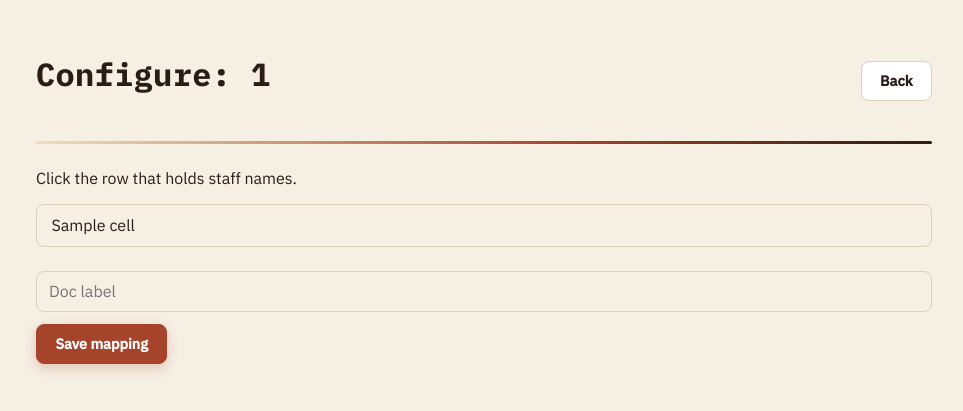
After one commit to kahhoe0204/roaster-excel-aggregator, a FastAPI app: template app/templates/configure.html in a window 1280 px wide. The commit adds this page. Shown: the top 411 px of the page, without its empty margins (156-1119 px from the left). Run offline with FastAPI, Linux system fonts and the light colour scheme; the template is opened without the code that fills it: most values are stand-ins (such as "Sample title", 1, 10 or a date in 2020).

Commit message:
feat: sheet configuration UI (add doc, load tabs, configure header row)

```diff
--- a/app/main.py
+++ b/app/main.py
@@ -9,7 +9,7 @@ from fastapi.templating import Jinja2Templates
 from pydantic import BaseModel
 from starlette.middleware.sessions import SessionMiddleware
 
-from . import aggregate, al, auth, config, db, excel_export
+from . import aggregate, al, auth, config, csv_fetch, db, excel_export, mapping, sheets
 
 
 class AlCreate(BaseModel):
@@ -20,6 +20,10 @@ class AlCreate(BaseModel):
 
 class AlAction(BaseModel):
     name: str
+
+
+class SheetTabsRequest(BaseModel):
+    spreadsheet_id: str
 
 
 app = FastAPI()
@@ -40,8 +44,13 @@ def _user(request):
 
 
 @app.get("/login", response_class=HTMLResponse)
-def login_form(request: Request):
-    return templates.TemplateResponse(request, "login.html", {"error": None})
+def login_form(request: Request, error: str = ""):
+    if _user(request):
+        return RedirectResponse("/", status_code=303)
+    message = "Invalid credentials" if error else None
+    response = templates.TemplateResponse(request, "login.html", {"error": message})
+    response.headers["Cache-Control"] = "no-store"
+    return response
 
 
 @app.post("/login")
@@ -50,9 +59,7 @@ def login(request: Request, username: str = Form(...), password: str = Form(...)
     if hashed and auth.verify_password(password, hashed):
         request.session["user"] = username
         return RedirectResponse("/", status_code=303)
-    return templates.TemplateResponse(
-        request, "login.html", {"error": "Invalid credentials"}, status_code=401
-    )
+    return RedirectResponse("/login?error=1", status_code=303)
 
 
 @app.get("/logout")
@@ -65,7 +72,9 @@ def logout(request: Request):
 def index(request: Request, name: str = ""):
     if not _user(request):
         return RedirectResponse("/login", status_code=303)
-    return templates.TemplateResponse(request, "report.html", {"name": name.strip()})
+    response = templates.TemplateResponse(request, "report.html", {"name": name.strip()})
+    response.headers["Cache-Control"] = "no-store"
+    return response
 
 
 def _report_payload(conn, name):
@@ -138,3 +147,77 @@ def report_xlsx(request: Request, name: str = ""):
         media_type="application/vnd.openxmlformats-officedocument.spreadsheetml.sheet",
         headers={"Content-Disposition": f'attachment; filename="{name}.xlsx"'},
     )
+
+
+@app.get("/sheets", response_class=HTMLResponse)
+def sheets_page(request: Request):
+    if not _user(request):
+        return RedirectResponse("/login", status_code=303)
+    conn = db.init_db(config.DB_PATH)
+    try:
+        docs = mapping.list_docs(conn)
+    finally:
+        conn.close()
+    return templates.TemplateResponse(request, "sheets.html", {"docs": docs})
+
+
+@app.post("/api/sheets/tabs")
+def api_sheets_tabs(request: Request, payload: SheetTabsRequest):
+    if not _user(request):
+        raise HTTPException(status_code=401)
+    tabs = sheets.list_tabs(payload.spreadsheet_id.strip(), config.GOOGLE_API_KEY)
+    return {"tabs": tabs}
+
+
+@app.get("/sheets/{spreadsheet_id}/configure", response_class=HTMLResponse)
+def configure_form(request: Request, spreadsheet_id: str, gid: str):
+    if not _user(request):
+        return RedirectResponse("/login", status_code=303)
+    grid = csv_fetch.fetch_csv(spreadsheet_id, gid)
+    return templates.TemplateResponse(
+        request,
+        "configure.html",
+        {"spreadsheet_id": spreadsheet_id, "gid": gid, "grid": grid[:15], "error": None},
+    )
+
+
+@app.post("/sheets/{spreadsheet_id}/configure")
+def configure_submit(
+    request: Request,
+    spreadsheet_id: str,
+    gid: str = Form(...),
+    label: str = Form(...),
+    header_row: int = Form(...),
+):
+    if not _user(request):
+        return RedirectResponse("/login", status_code=303)
+    grid = csv_fetch.fetch_csv(spreadsheet_id, gid)
+    detected = mapping.detect_date_range(grid, header_row)
+    if detected is None:
+        return templates.TemplateResponse(
+            request,
+            "configure.html",
+            {
+                "spreadsheet_id": spreadsheet_id,
+                "gid": gid,
+                "grid": grid[:15],
+                "error": "Could not auto-detect a date column from that row.",
+            },
+            status_code=400,
+        )
+    conn = db.init_db(config.DB_PATH)
+    try:
+        doc_id = mapping.save_mapping(
+            conn,
+            spreadsheet_id,
+            label,
+            header_row,
+            detected["date_col"],
+            detected["row_start"],
+            detected["row_end"],
+        )
+        tabs = {t["gid"]: t["title"] for t in sheets.list_tabs(spreadsheet_id, config.GOOGLE_API_KEY)}
+        mapping.mark_tab_known(conn, doc_id, gid, tabs.get(gid, gid))
+    finally:
+        conn.close()
+    return RedirectResponse("/sheets", status_code=303)
--- /dev/null
+++ b/app/templates/configure.html
@@ -0,0 +1,48 @@
+<!doctype html>
+<html lang="en">
+<head>
+  <meta charset="utf-8">
+  <meta name="viewport" content="width=device-width, initial-scale=1">
+  <title>Configure sheet</title>
+  <link rel="icon" href="/static/favicon.png">
+  <link rel="preconnect" href="https://fonts.googleapis.com">
+  <link href="https://fonts.googleapis.com/css2?family=IBM+Plex+Mono:wght@400;700&family=IBM+Plex+Sans:wght@400;500&display=swap" rel="stylesheet">
+  <link rel="stylesheet" href="/static/style.css">
+</head>
+<body>
+  <div class="top">
+    <h1>Configure: {{ spreadsheet_id }}</h1>
+    <a href="/sheets" class="btn">Back</a>
+  </div>
+  <hr class="roast-rule container">
+
+  <div class="container">
+    {% if error %}<p class="error">{{ error }}</p>{% endif %}
+    <p>Click the row that holds staff names.</p>
+    <div class="table-wrap">
+      <table class="ledger" id="grid">
+        {% for row in grid %}
+        <tr onclick="selectRow({{ loop.index0 }})">
+          {% for cell in row %}<td>{{ cell }}</td>{% endfor %}
+        </tr>
+        {% endfor %}
+      </table>
+    </div>
+
+    <form method="post" action="/sheets/{{ spreadsheet_id }}/configure">
+      <input type="hidden" name="gid" value="{{ gid }}">
+      <input type="hidden" name="header_row" id="header_row" value="0">
+      <input type="text" name="label" placeholder="Doc label" aria-label="Doc label" required>
+      <button type="submit" class="btn btn-primary">Save mapping</button>
+    </form>
+  </div>
+
+  <script>
+    function selectRow(i) {
+      document.getElementById('header_row').value = i;
+      document.querySelectorAll('#grid tr').forEach((r) => { r.style.background = ''; });
+      document.querySelectorAll('#grid tr')[i].style.background = 'var(--ledger-line)';
+    }
+  </script>
+</body>
+</html>
--- a/app/templates/report.html
+++ b/app/templates/report.html
@@ -12,8 +12,12 @@
 <body>
   <div class="top">
     <h1>Roster Ledger</h1>
-    <a href="/logout" class="stamp-btn">Sign out</a>
+    <div>
+      <a href="/sheets" class="btn">Docs</a>
+      <a href="/logout" class="btn">Sign out</a>
+    </div>
   </div>
+  <hr class="roast-rule container">
   <div id="root" class="container" data-initial-name="{{ name }}"></div>
 
   <script src="https://unpkg.com/react@18/umd/react.production.min.js"></script>
```
Also changed, not shown: app/templates/sheets.html (added, +71 -0 lines), tests/test_main.py (+74 -0 lines).
